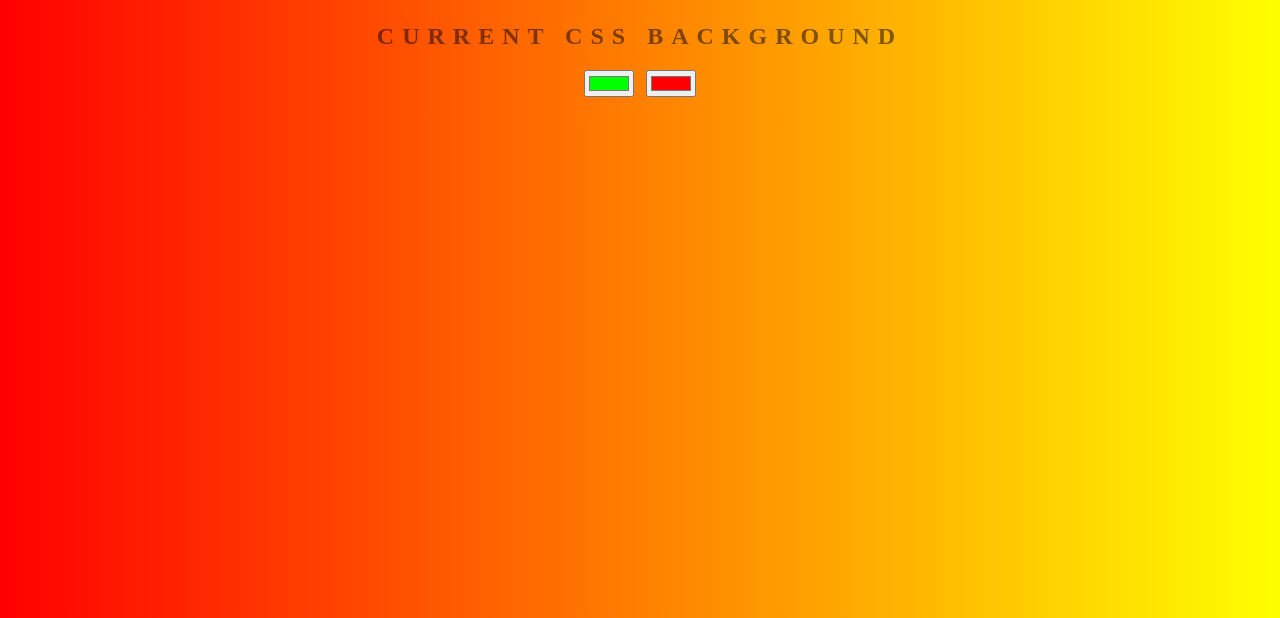
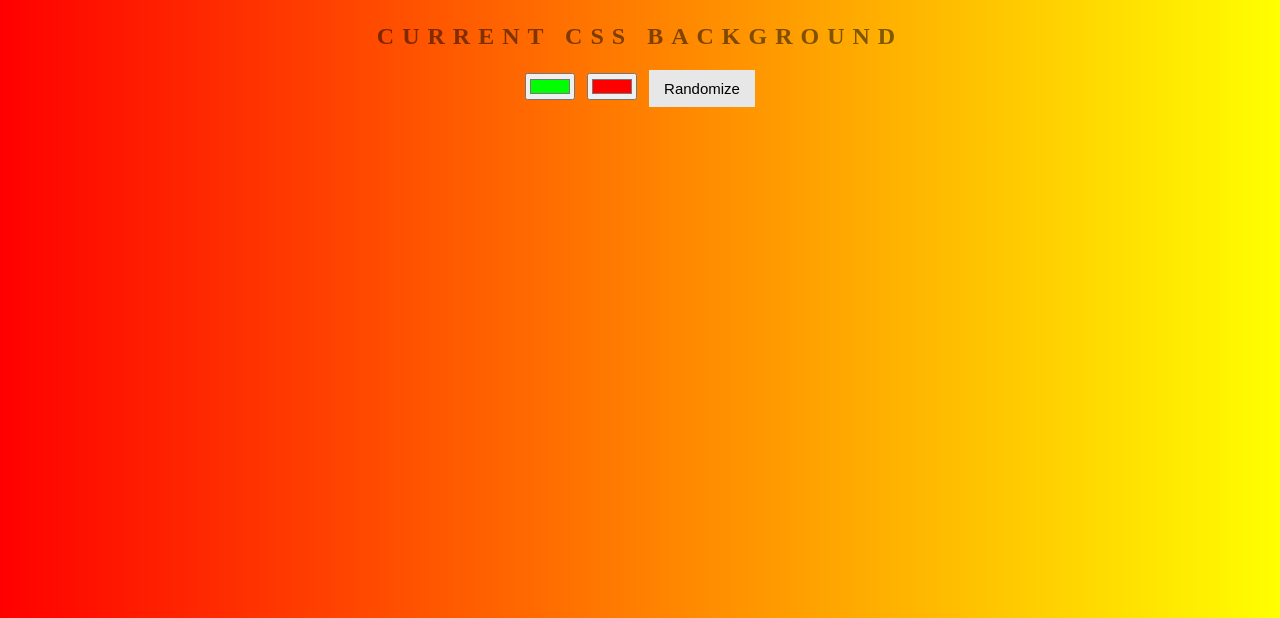
Before and after one commit to KrisStobbe/background-gradiant-generator, a plain HTML site: page index.html in a window 1280 px wide. Shown: the part 182-800 px from the top of the page. Drawn offline with Linux system fonts and the light colour scheme.

Commit message:
Adding Random Button
Gives user the ability to add a random background color, and prints the linear gradient

```diff
--- a/index.html
+++ b/index.html
@@ -9,8 +9,10 @@
 	<h2>Current CSS Background</h2>
 	<input type="color" name="color1" class = "color1" value="#00FF00">
 	<input type="color" name="color2" class = "color2" value="#FF0000">
-
-	<h3></h3>
+	<button onclick="randomGradient()" type="button" class = "button"> Randomize </button>
+	<br> <br>
+	<h3>
+	</h3>
 	<script type="text/javascript" src="script.js"></script>
 </body>
 </html>
--- a/script.js
+++ b/script.js
@@ -4,11 +4,15 @@ var color1 = document.querySelector(".color1");
 var color2 = document.querySelector(".color2");
 var body = document.getElementById("gradient");
 
+//Adding Button Initialization
+var button = document.querySelector(".button");
+
 //Testing the Variables to the Log
 console.log(color1);
 console.log(color2);
 console.log(css);
 console.log(body);
+console.log(button);
 
 //Creating Set Gradient Function:
 function setGradient(){
@@ -26,3 +30,17 @@ function setGradient(){
 color1.addEventListener("input", setGradient);
 
 color2.addEventListener("input", setGradient);
+
+//Adding Ability to Get Random Integers up to 255 (Will Need 6)
+function getRandomInt(max) {
+  return Math.floor(Math.random() * Math.floor(max));
+}
+
+//Adding function that changes Linear Gradient on Click
+function randomGradient(){
+	body.style.background = "linear-gradient(to right, rgb("
+	+ getRandomInt(255) +"," + getRandomInt(255) +"," + getRandomInt(255)
+	+ "), rgb(" + getRandomInt(255) +"," + getRandomInt(255) +"," + getRandomInt(255)
+	+ "))";
+	css.textContent = body.style.background + ";";
+}
--- a/style.css
+++ b/style.css
@@ -25,3 +25,14 @@ h3 {
     letter-spacing: 0.01em;
 
 }
+
+.button{
+  background-color:  #e7e7e7; /* Green */
+  border: none;
+  color: black;
+  padding: 10px 15px;
+  text-align: center;
+  text-decoration: none;
+  display: inline-block;
+  font-size: 15px;
+}
```
